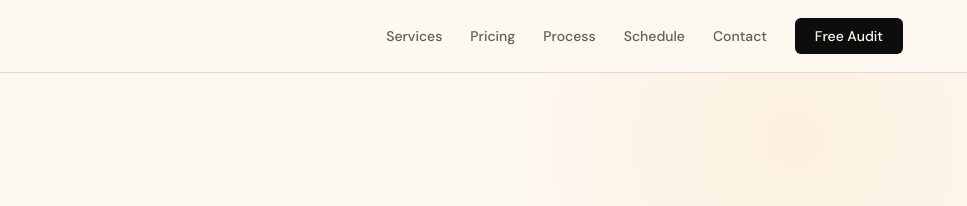
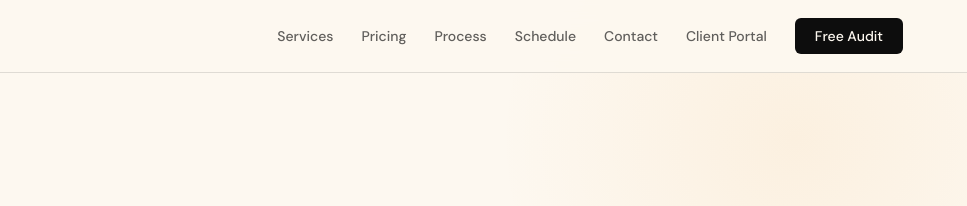
Before and after one commit to nynekontinentz-hypez/9ksystems, a plain HTML site: page index.html in a window 1280 px wide. Shown: the top 206 px of the page, 313-1280 px from the left. Drawn offline with Linux system fonts and the light colour scheme.

Commit message:
Update index.html

```diff
--- a/index.html
+++ b/index.html
@@ -176,6 +176,7 @@
     <li><a href="#process">Process</a></li>
     <li><a href="#schedule">Schedule</a></li>
     <li><a href="#intake">Contact</a></li>
+	<li><a href="https://portal.9ksystems.net">Client Portal</a></li>
     <li><a href="https://calendly.com/carlosforsoii/30min" target="_blank" class="nav-cta">Free Audit</a></li>
   </ul>
 </nav>
```
